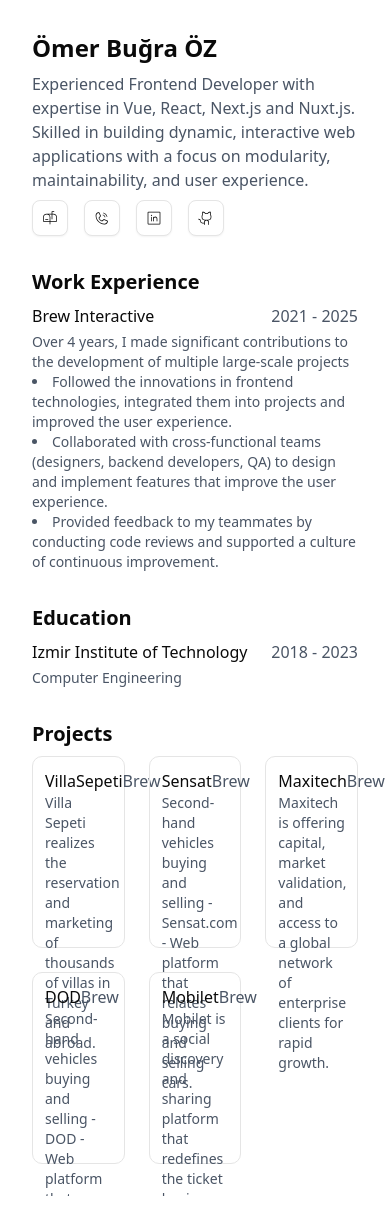
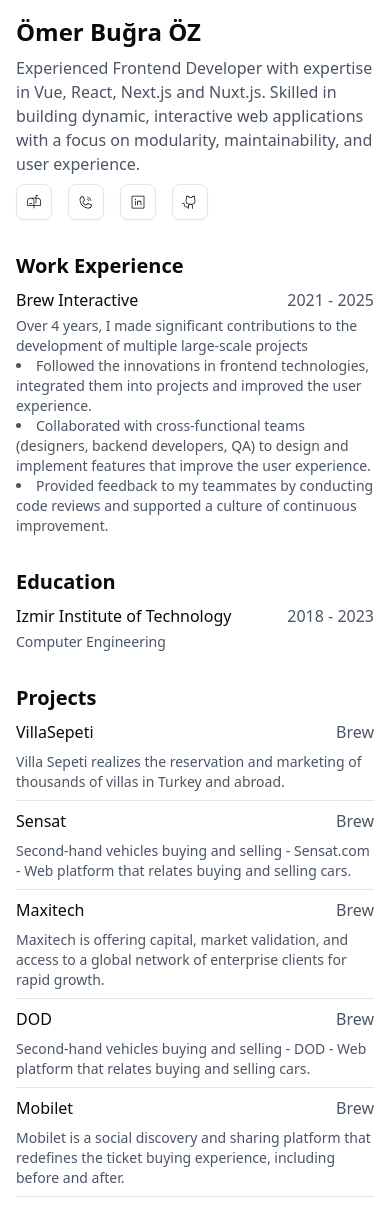
Before and after one commit to omerbugraoz/cv, a Next.js app: page / in a window 390 px wide. Built offline with nearby package versions, Linux system fonts and the light colour scheme.

Commit message:
chore: responsive project border

```diff
--- a/app/page.tsx
+++ b/app/page.tsx
@@ -3,7 +3,7 @@
 
 export default function Home() {
   return (
-    <main className="container relative mx-auto scroll-my-12 overflow-auto p-4 print:p-11 md:p-16">
+    <main className="container relative mx-auto scroll-my-12 overflow-auto print:p-11 md:p-16">
       <div className="flex flex-col gap-8 max-w-3xl mx-auto p-4 bg-white dark:bg-gray-950">
         <section className="flex flex-col gap-2">
           <h1 className="text-2xl font-bold">{data.name}</h1>
@@ -77,10 +77,10 @@
         </section>
         <section className="flex flex-col gap-2">
           <h2 className="text-xl font-bold">Projects</h2>
-          <div className="grid grid-cols-3 gap-6">
+          <div className="flex flex-col md:grid md:grid-cols-3 md:gap-6 gap-2">
             {data.workProjectExperience.map((project) => (
               <a
-                className="group flex flex-col h-48 justify-between rounded-lg border p-3 cursor-pointer"
+                className="group flex flex-col w-full md:h-48 justify-between md:rounded-lg md:border pb-2 md:p-3 cursor-pointer sm:border-b border-b"
                 key={project.project}
                 href={project.url}
                 target="_blank"
@@ -93,7 +93,9 @@
                     {project.company}
                   </p>
                 </div>
-                <p className="text-sm text-gray-600">{project.description}</p>
+                <p className="text-sm text-gray-600 mt-2">
+                  {project.description}
+                </p>
               </a>
             ))}
           </div>
```
